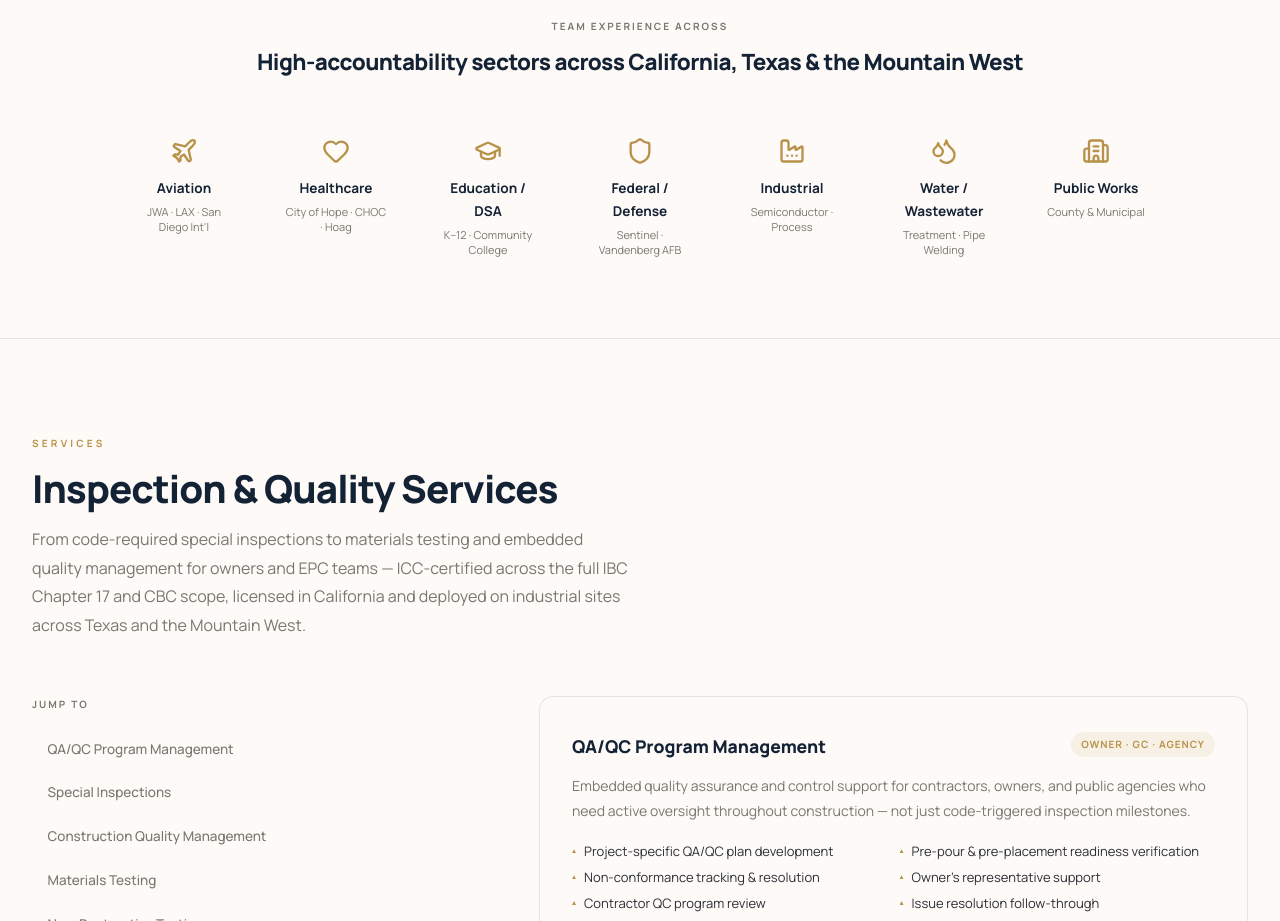
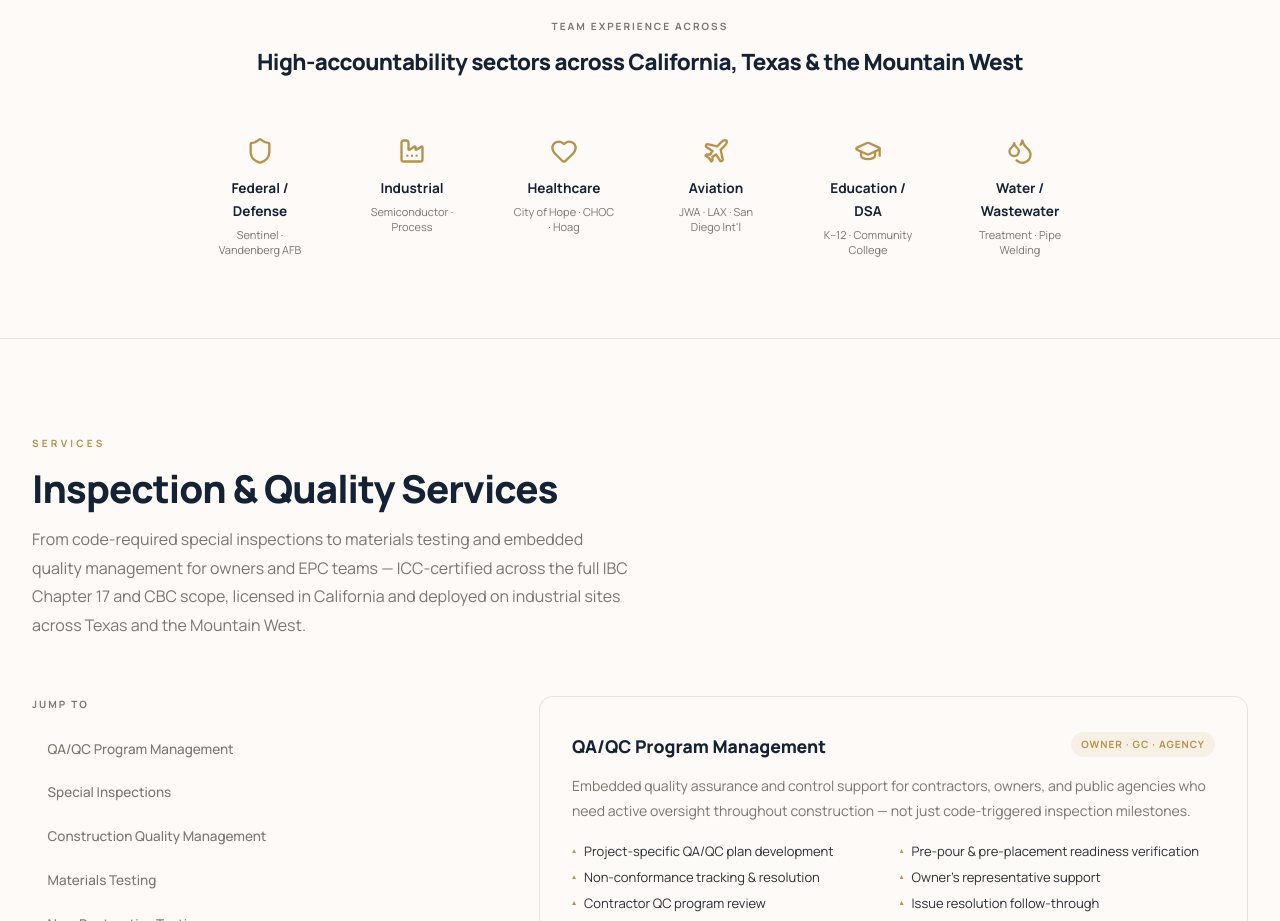
Before and after one commit to joegetz/asenso-inspections, a Next.js app: page / in a window 1280 px wide. Shown: the part 1880-2801 px from the top of the page. Built offline with nearby package versions, Linux system fonts and the light colour scheme.

Commit message:
Trim sectors to six, lead with Federal and Industrial; remove inspector attribution

```diff
--- a/components/project-proof.tsx
+++ b/components/project-proof.tsx
@@ -1,5 +1,4 @@
 import {
-  Building2,
   GraduationCap,
   Plane,
   Heart,
@@ -10,39 +9,34 @@ import {
 
 const sectors = [
   {
-    icon: Plane,
-    label: "Aviation",
-    example: "JWA · LAX · San Diego Int'l",
+    icon: Shield,
+    label: "Federal / Defense",
+    example: "Sentinel \u00b7 Vandenberg AFB",
+  },
+  {
+    icon: Factory,
+    label: "Industrial",
+    example: "Semiconductor \u00b7 Process",
   },
   {
     icon: Heart,
     label: "Healthcare",
-    example: "City of Hope · CHOC · Hoag",
+    example: "City of Hope \u00b7 CHOC \u00b7 Hoag",
+  },
+  {
+    icon: Plane,
+    label: "Aviation",
+    example: "JWA \u00b7 LAX \u00b7 San Diego Int'l",
   },
   {
     icon: GraduationCap,
     label: "Education / DSA",
-    example: "K–12 · Community College",
-  },
-  {
-    icon: Shield,
-    label: "Federal / Defense",
-    example: "Sentinel · Vandenberg AFB",
-  },
-  {
-    icon: Factory,
-    label: "Industrial",
-    example: "Semiconductor · Process",
+    example: "K\u201312 \u00b7 Community College",
   },
   {
     icon: Droplets,
     label: "Water / Wastewater",
-    example: "Treatment · Pipe Welding",
-  },
-  {
-    icon: Building2,
-    label: "Public Works",
-    example: "County & Municipal",
+    example: "Treatment \u00b7 Pipe Welding",
   },
 ];
 
```
